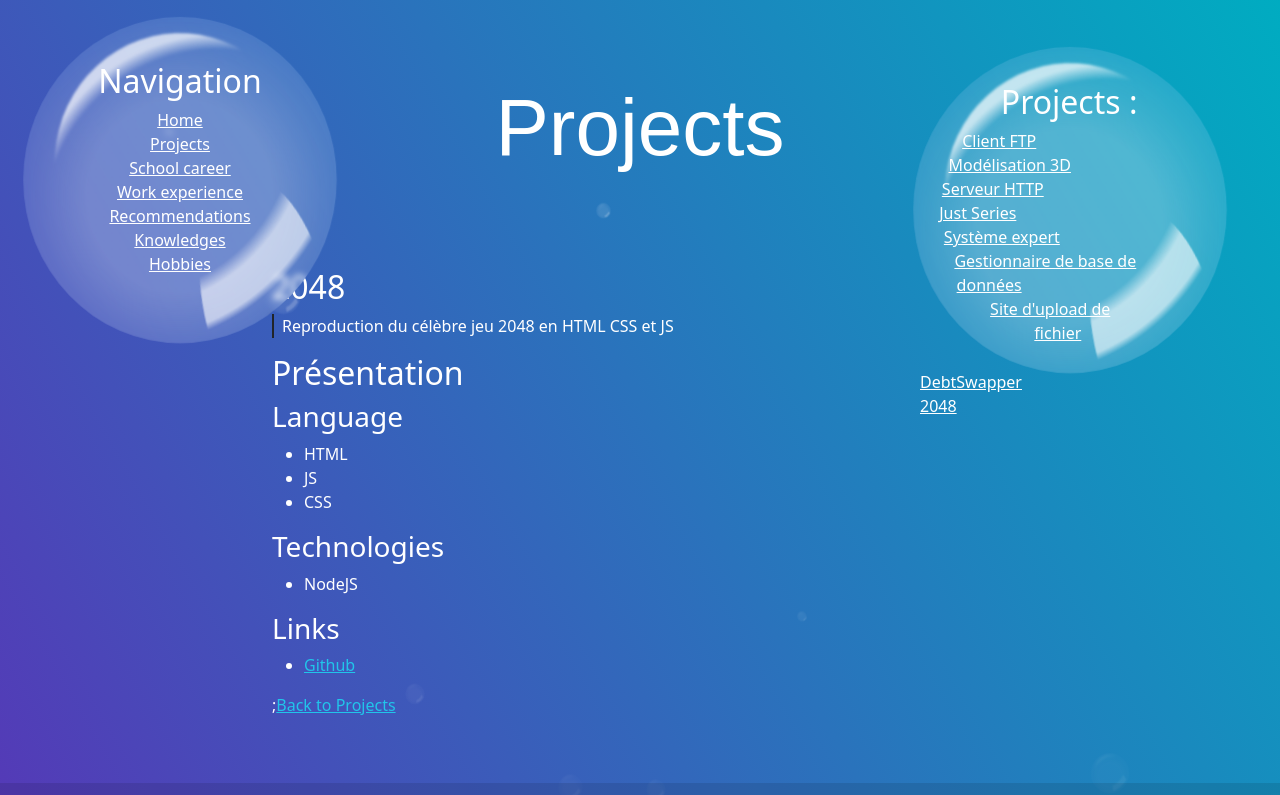
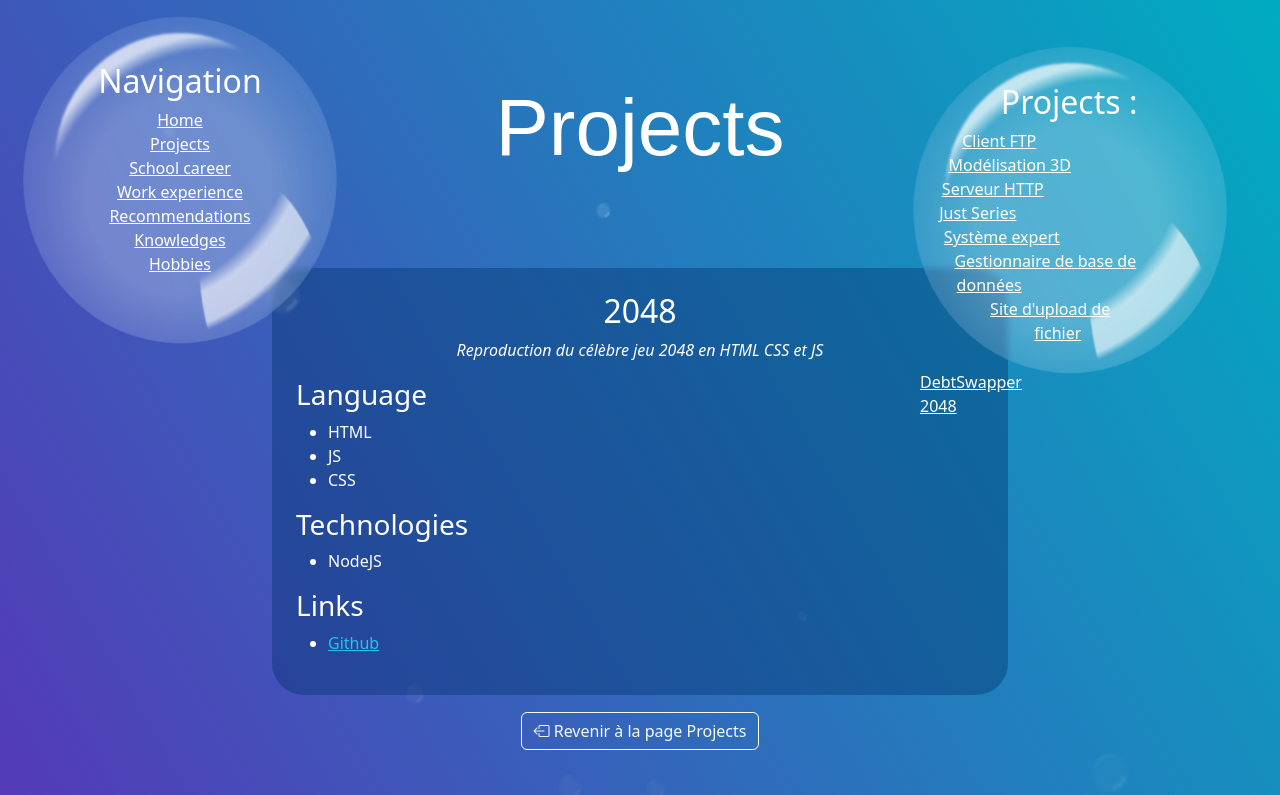
Before and after one commit to Elioce33/eportfolio, a Next.js app: page /projects/2048 in a window 1280 px wide. Shown: the top 795 px of the page. Built offline with nearby package versions, Linux system fonts and the light colour scheme; a web font is replaced by a local one.

Commit message:
feat: update project/{slug} page style

```diff
--- a/app/projects/[slug]/page.tsx
+++ b/app/projects/[slug]/page.tsx
@@ -1,4 +1,4 @@
-import styles from "@/app/projects/page.module.css";
+import styles from "@app/projects/page.module.css";
 
 import {projects} from "../projects.json";
 
@@ -19,8 +19,14 @@ export default function Page({ params }: { params: { slug: string } }) {
       </Bubble>
     </nav>
 
-    <Project project_slug={params.slug} />;
+    <div className={`${styles.project_content} rounded-5 p-4`}>
+      <Project project_slug={params.slug} />
+    </div>
 
-    <Link href="/projects">Back to Projects</Link>
+    <div className={"fs-4 mt-3 text-center"}>
+      <Link href="/projects" className={"btn btn-outline-light"}>
+        <i className="bi bi-box-arrow-left"></i> <span>Revenir à la page Projects</span>
+      </Link>
+    </div>
   </main>
 }
--- a/app/projects/page.module.css
+++ b/app/projects/page.module.css
@@ -19,3 +19,7 @@
     color: white;
     padding-left: 10px;
 }
+
+.project_content {
+    background-color: rgba(0, 51, 109, 0.4);
+}
--- a/app/projects/projects.json
+++ b/app/projects/projects.json
@@ -73,7 +73,7 @@
     {
       "name": "Just Series",
       "slug": "just-series",
-      "description": "Site web qui utilise l'api <a href=\"https://www.tvmaze.com/\">tvmaze</a> pour afficher des séries. Il est possible de faire des recherche et d'ajouter certaines séries dans nos favoris (localement)",
+      "description": "Site web qui utilise l'api tvmaze pour afficher des séries.",
       "shortDescription": "",
       "languages": [
         {
@@ -110,7 +110,7 @@
     {
       "name": "Système expert",
       "slug": "systeme-expert",
-      "description": "Un système expert est un outil capable de reproduire les mécanismes cognitifs d'un expert, dans un domaine particulier. Il s'agit de l'une des voies tentant d'aboutir à l'intelligence artificielle.",
+      "description": "Reproduction d'un système expert en Java.",
       "shortDescription": "",
       "languages": [
         {
@@ -128,8 +128,8 @@
     },
     {
       "name": "Gestionnaire de base de données",
-      "slug": "bdd_manager",
-      "description": "Le but de ce projet c'est de crée un site web qui permet d'afficher toute les table d'une base de donnée (H2/postgresql) et qui permet de faire les opératoin de base de SQL: Select, Update, Insert, Delete",
+      "slug": "bdd-manager",
+      "description": "Site web en java qui permet d'afficher toute les table d'une base de donnée (H2/postgresql) et qui permet de faire les opération de base de SQL: Select, Update, Insert, Delete",
       "shortDescription": "",
       "languages": [
         {
@@ -169,7 +169,7 @@
     {
       "name": "Site d'upload de fichier",
       "slug": "file-upload",
-      "description": "Le but de ce projet c'est de crée un site web qui permet d'uploader des fichiers sur un serveur et de les télécharger. Utilisation possible seulement avec un compte utilisateur.",
+      "description": "Site web en java qui permet d'uploader des fichiers sur un serveur et de les télécharger.",
       "shortDescription": "",
       "languages": [
         {
@@ -205,7 +205,7 @@
     {
       "name": "DebtSwapper",
       "slug": "debt-swapper",
-      "description": "Réalisation d'un site de partage des dépenses (basé sur le fonctionnement de Tricount). Chaque utilisateur possède un compte et peut créer des événements",
+      "description": "Site de partage des dépenses (basé sur le fonctionnement de Tricount).",
       "shortDescription": "",
       "languages": [
         {
--- a/components/Article/Article.module.css
+++ b/components/Article/Article.module.css
@@ -4,6 +4,6 @@
 
 .article_content {
     padding: 3%;
-    background-color: rgba(0, 0, 0, 0.2);
+    background-color: rgba(0, 51, 109, 0.4);
     border-radius: 25px;
 }
--- a/components/Project.tsx
+++ b/components/Project.tsx
@@ -35,16 +35,18 @@ const technologiesItems = technologies.map((technology: string | { name: string,
   const linksItems = links.map(({url, name}: { url: string, name: string }, index: number) => <li key={index}><a
     href={url} target={"_blank"}>{name}</a></li>);
 
-
-const presentation_element = <div className={"presentation"}>
+  const project_presentation = PROJECTS_PRESENTATION[project_slug];
+  const presentation_element = project_presentation && <div className={"presentation"}>
       <h2>Présentation</h2>
-    {PROJECTS_PRESENTATION[project_slug]}
+    {project_presentation}
   </div>;
 
   return <>
+    <div className={"text-center"}>
       <h2>{name}</h2>
-    <div className="description border-start border-2 border-dark ps-2">
+      <div className="description fst-italic">
         <p>{description}</p>
+      </div>
     </div>
 
     {presentation_element}
--- a/tsconfig.json
+++ b/tsconfig.json
@@ -21,7 +21,7 @@
     ],
     "paths": {
       "@/*": ["./*"],
-      "@pages/*": ["./pages/*"],
+      "@app/*": ["./app/*"],
       "@components/*": ["./components/*"],
       "@styles/*": ["./styles/*"],
       "@public/*": ["./public/*"],
```
Lines whose indentation alone changed are shown as unchanged.
